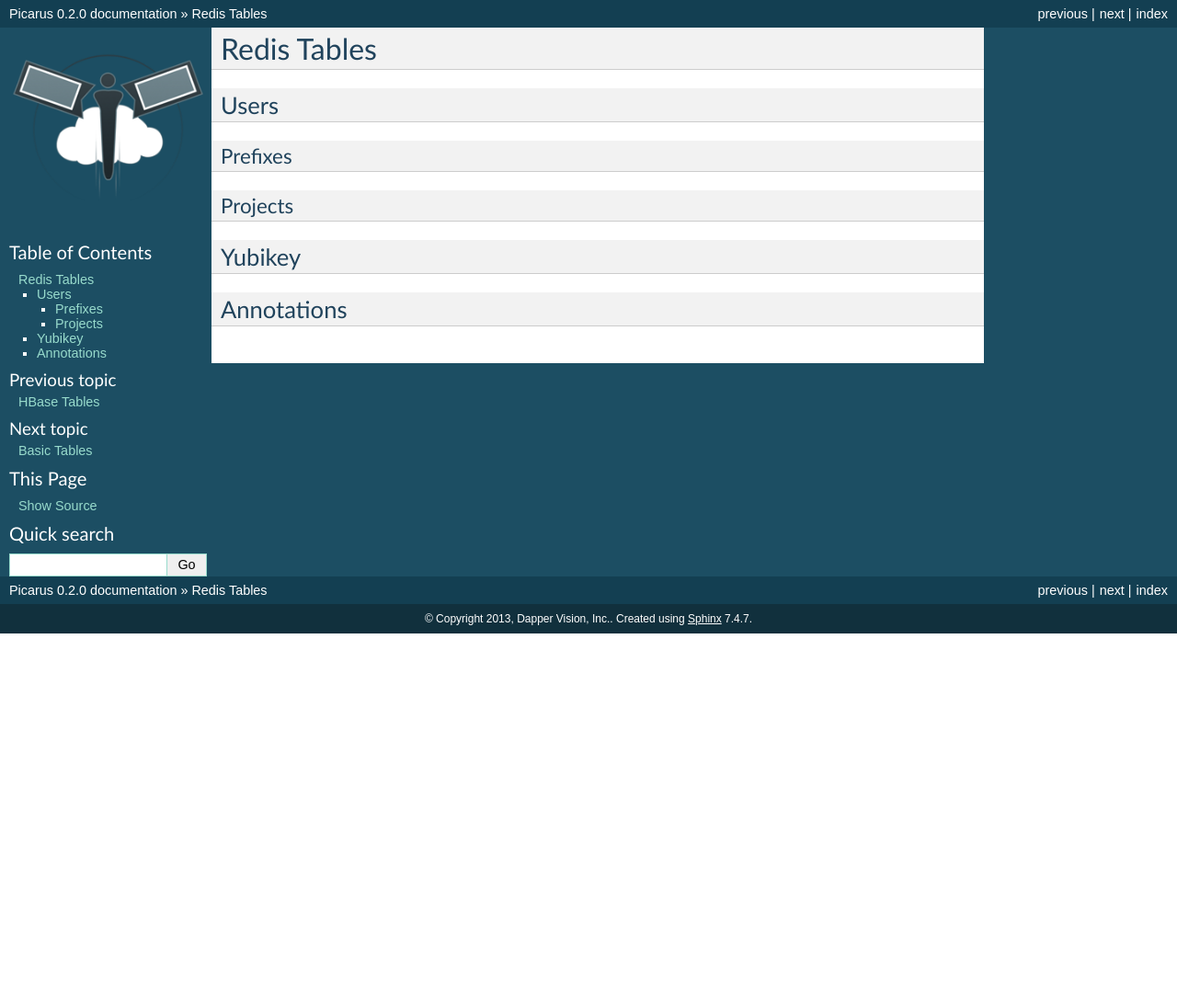
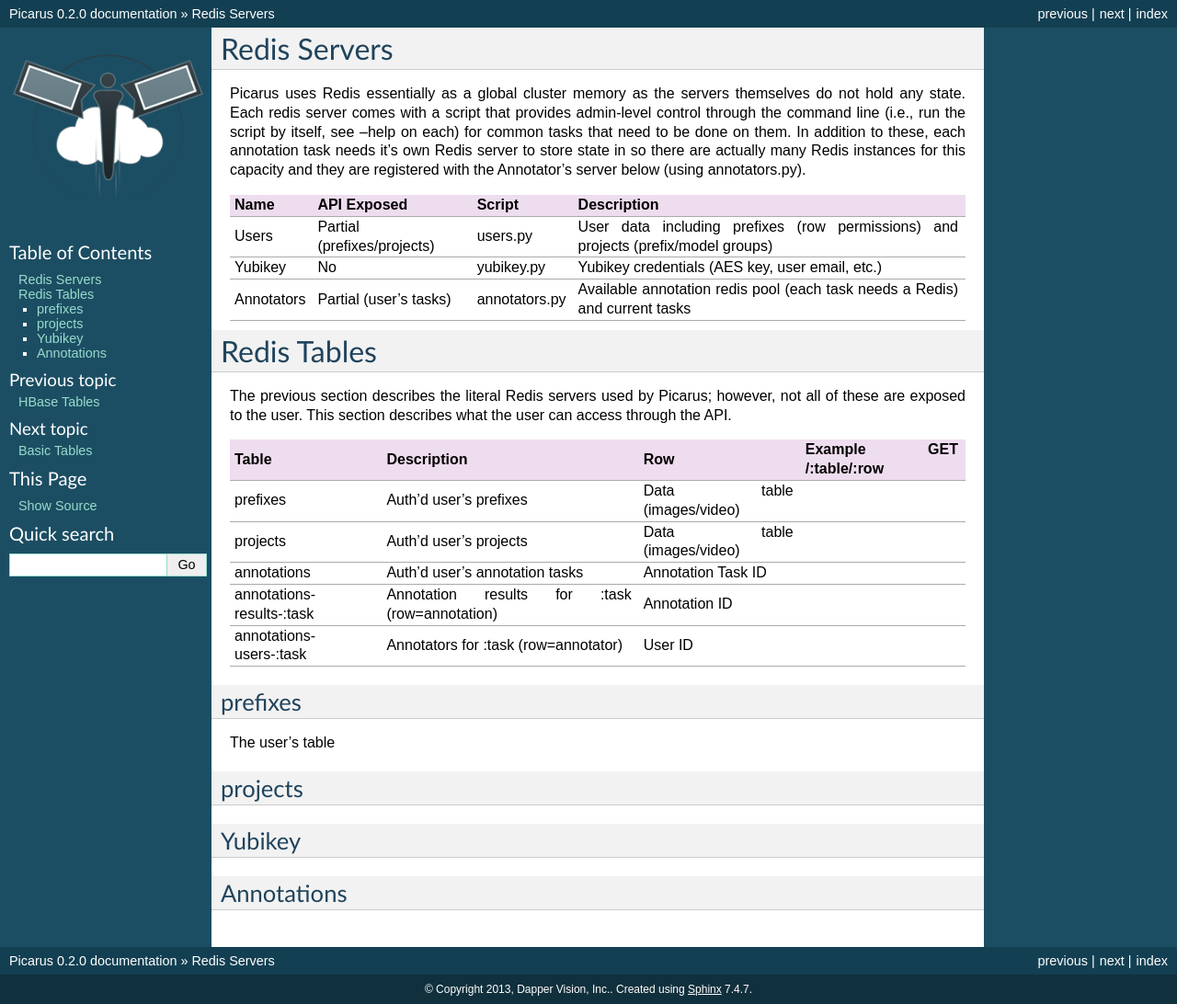
Before and after one commit to bwhite/picarus, a Sphinx documentation site: the page built from doc/redis.rst, in a window 1280 px wide. Shown: the whole page at 92% size. Built offline with Sphinx 7.4.7, drawn with Linux system fonts in a browser that asks for light colours; formulas are drawn with MathJax 3; before the commit the page ends 900 px from its top, so only the background shows below that.

Commit message:
Updated
Signed-off-by: Brandyn A. White <bwhite@dappervision.com>

```diff
--- a/doc/algorithms.rst
+++ b/doc/algorithms.rst
@@ -34,7 +34,7 @@
 Name            Type         Status
 =============   ======       ==========
 Linear SVM      binary       Ok
-Kernel SVM      binary       TODO
+Kernel SVM      binary       Ok
 LocalNBNN       multi        Ok
 =============   ======       ==========
 
--- a/doc/redis.rst
+++ b/doc/redis.rst
@@ -1,14 +1,36 @@
+Redis Servers
+=============
+Picarus uses Redis essentially as a global cluster memory as the servers themselves do not hold any state.  Each redis server comes with a script that provides admin-level control through the command line (i.e., run the script by itself, see --help on each) for common tasks that need to be done on them.  In addition to these, each annotation task needs it's own Redis server to store state in so there are actually many Redis instances for this capacity and they are registered with the Annotator's server below (using annotators.py).
+
+=============   ============================   ==================   =========================================================================================
+Name            API Exposed                    Script               Description
+=============   ============================   ==================   =========================================================================================
+Users           Partial (prefixes/projects)    users.py             User data including prefixes (row permissions) and projects (prefix/model groups)
+Yubikey         No                             yubikey.py           Yubikey credentials (AES key, user email, etc.)
+Annotators      Partial (user's tasks)         annotators.py        Available annotation redis pool (each task needs a Redis) and current tasks
+=============   ============================   ==================   =========================================================================================
+
 Redis Tables
-============
+=============
+The previous section describes the literal Redis servers used by Picarus; however, not all of these are exposed to the user.  This section describes what the user can access through the API.
 
-Users
------
+=========================   ==============================================   =========================   ========================================================================
+Table                       Description                                      Row                         Example GET /:table/:row
+=========================   ==============================================   =========================   ========================================================================
+prefixes                    Auth'd user's prefixes                           Data table (images/video)
+projects                    Auth'd user's projects                           Data table (images/video)
+annotations                 Auth'd user's annotation tasks                   Annotation Task ID
+annotations-results-:task   Annotation results for :task (row=annotation)    Annotation ID
+annotations-users-:task     Annotators for :task (row=annotator)             User ID
+=========================   ==============================================   =========================   ========================================================================
 
-Prefixes
-^^^^^^^^
+prefixes
+--------
+The user's table
 
-Projects
-^^^^^^^^
+
+projects
+--------
 
 Yubikey
 -------
```
